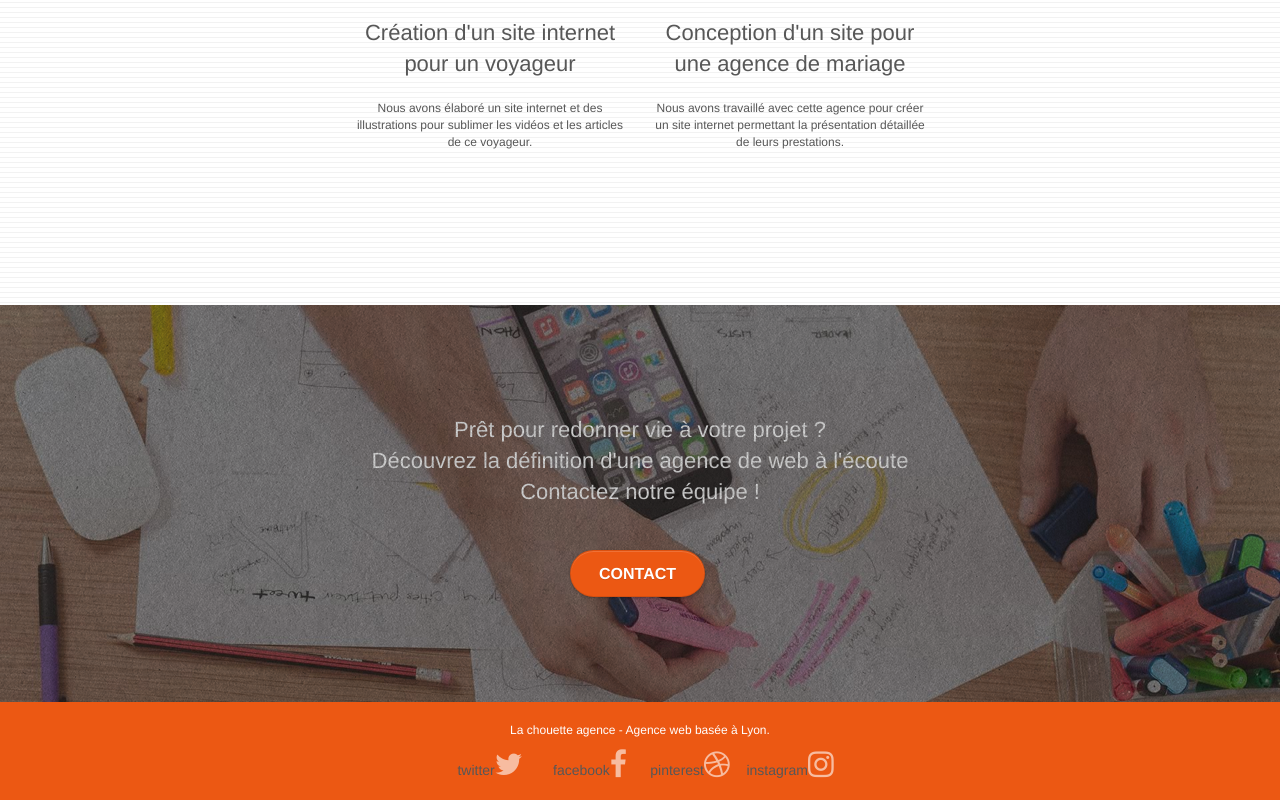
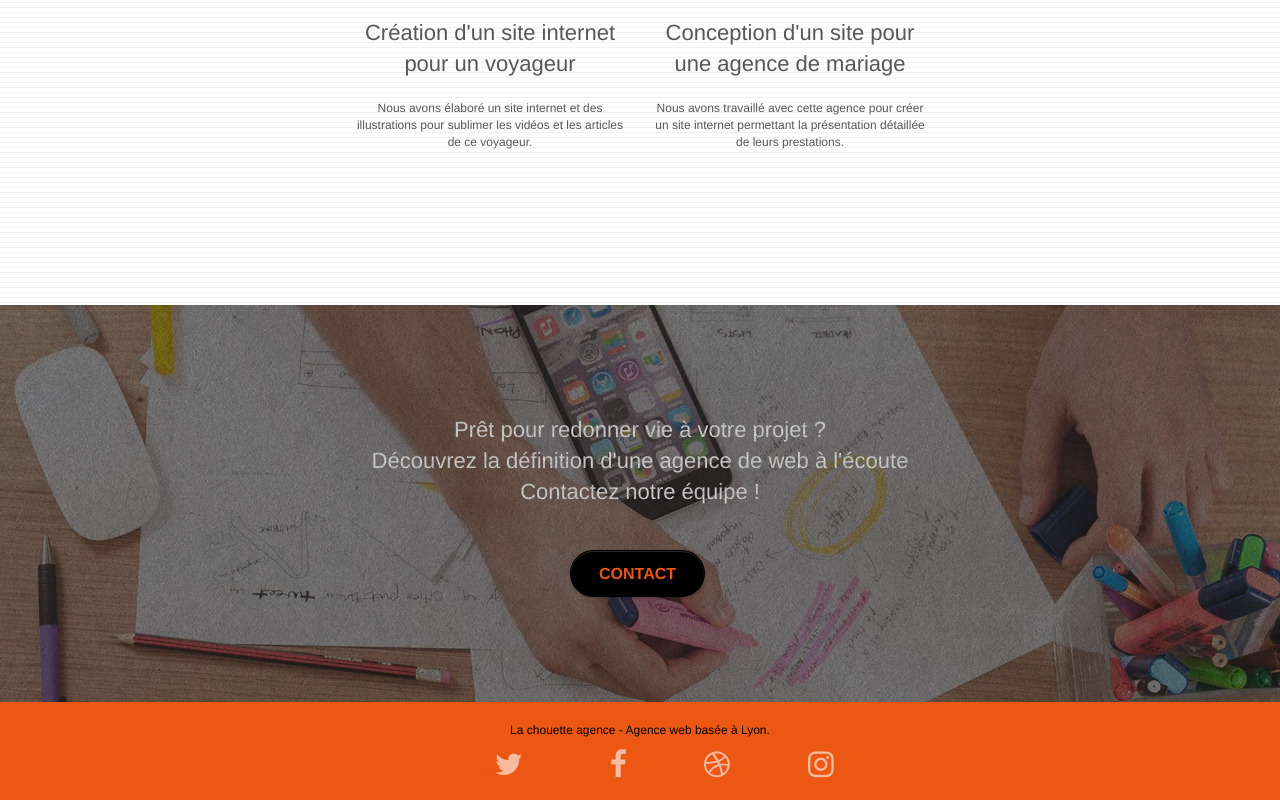
Before and after one commit to RomanC1994/OC_projet4, a plain HTML site: page index.html in a window 1280 px wide. Shown: the part 2663-3463 px from the top of the page. Drawn offline with Linux system fonts and the light colour scheme.

Commit message:
reparations complementaires avant la maj MDN

```diff
--- a/index.html
+++ b/index.html
@@ -190,7 +190,7 @@
 				<div class="container bloc-sm">
 					<div class="row">
 						<div class="col-sm-12">
-							<p class="text-center white">
+							<p class="text-center black">
 								La chouette agence - Agence web basée à Lyon.<br>
 							</p>
 							<div class="row row-no-gutters social">
--- a/style.css
+++ b/style.css
@@ -701,6 +701,7 @@ p {
 .social {
     max-width: 400px;
     margin: auto auto auto auto;
+    color: #ec5813 !important;
 }
 
 h2 {
@@ -736,6 +737,10 @@ h4 {
 
 .white {
     color: #ffffff!important;
+}
+
+.black {
+    color: #000000 !important;
 }
 
 .portfolio-thumb {
@@ -778,9 +783,9 @@ h4 {
 }
 
 .btn-atomic-tangerine {
-    background: #ec5813;
+    background: #000000;
     /*background: #F3976C;*/
-    color: #FFFFFF!important;
+    color: #ec5813!important;
 }
 
 .btn-atomic-tangerine:hover {
```
